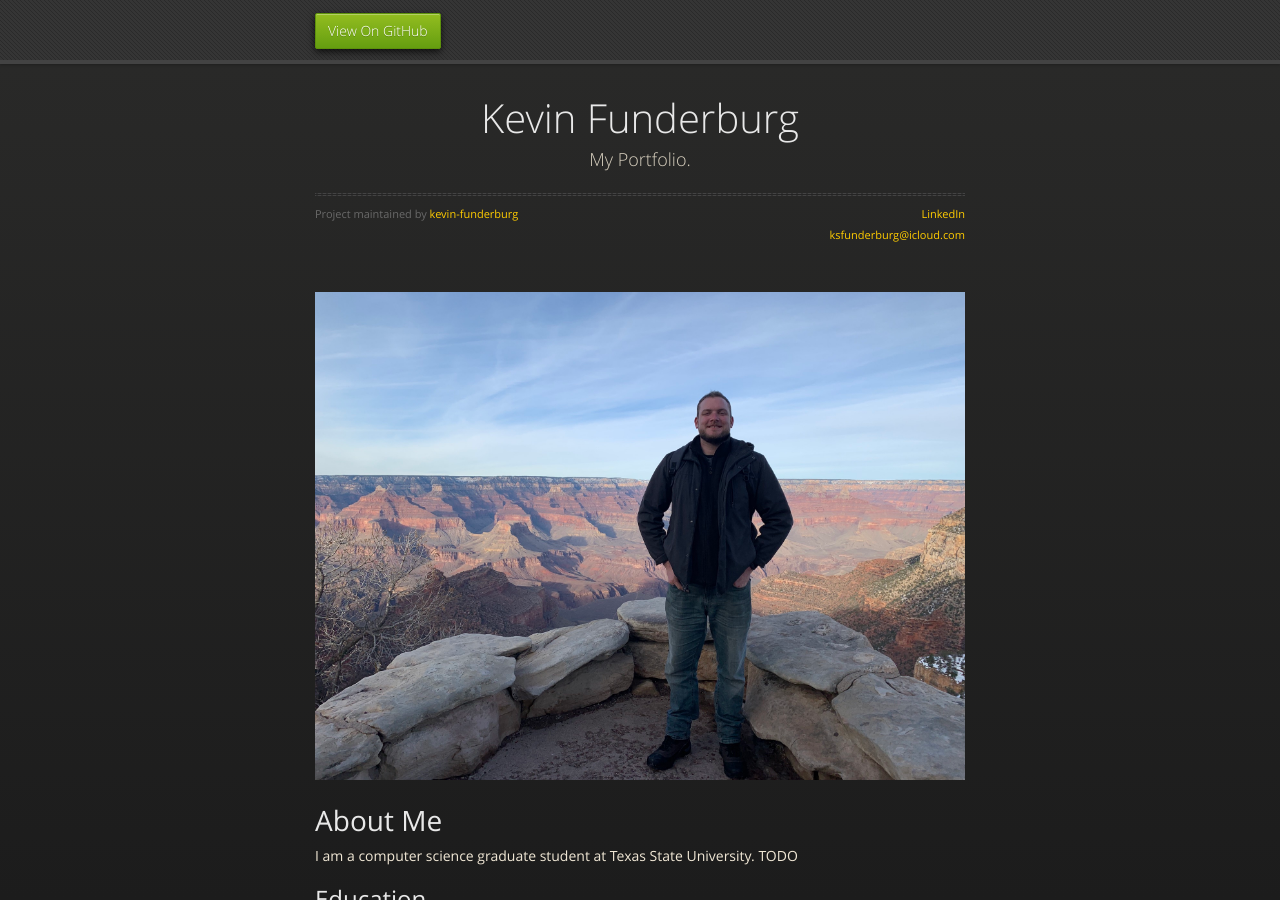
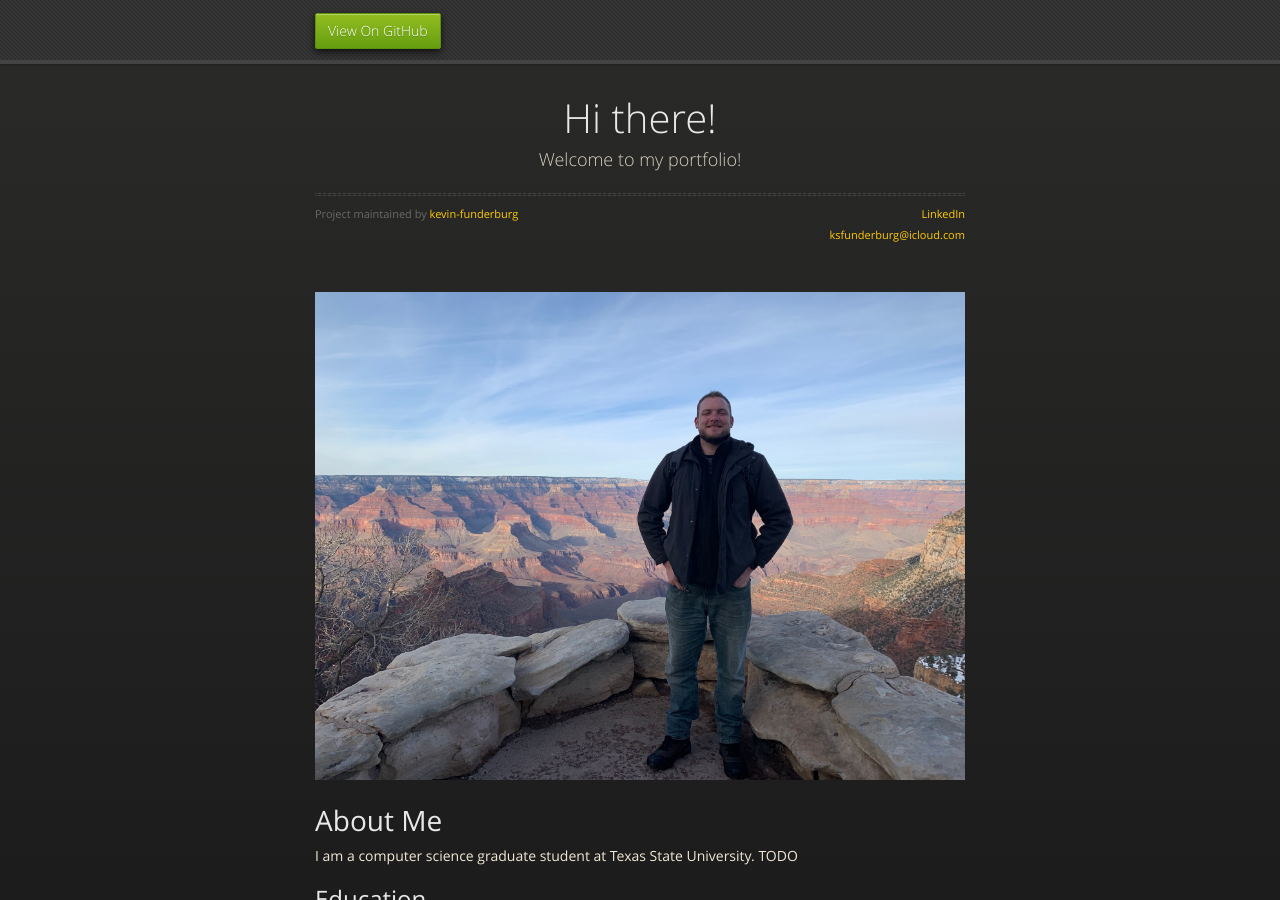
Before and after one commit to kevin-funderburg/kevin-funderburg.github.io, a Jekyll site: the page built from index.md, in a window 1280 px wide and 900 px high. Built offline with Jekyll 4.4.1, drawn with Linux system fonts in a browser that asks for light colours.

Commit message:
changed title

```diff
--- a/_config.yml
+++ b/_config.yml
@@ -1,5 +1,5 @@
-title: Kevin Funderburg
-description: My Portfolio.
+title: Hi there!
+description: Welcome to my portfolio!
 show_downloads: false
 google_analytics:
 theme: jekyll-theme-midnight
```
